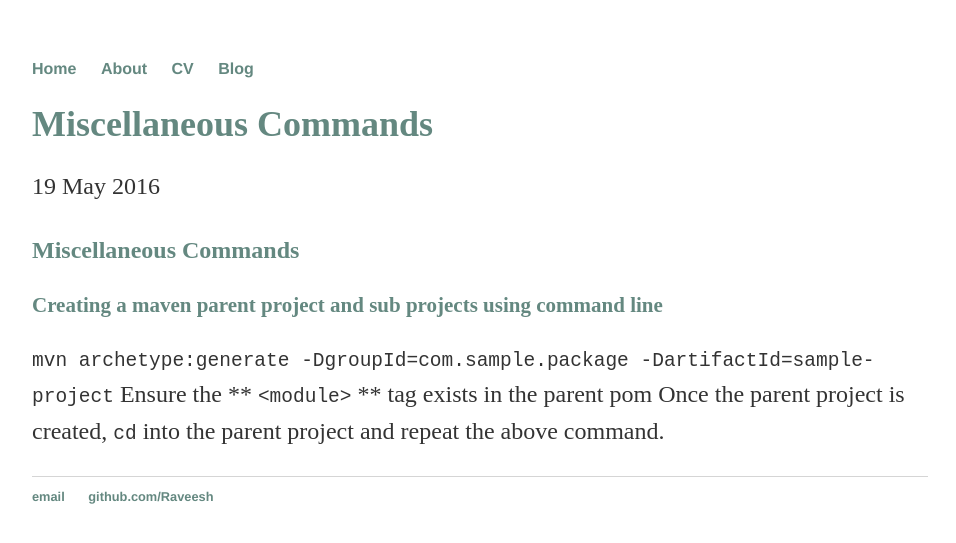
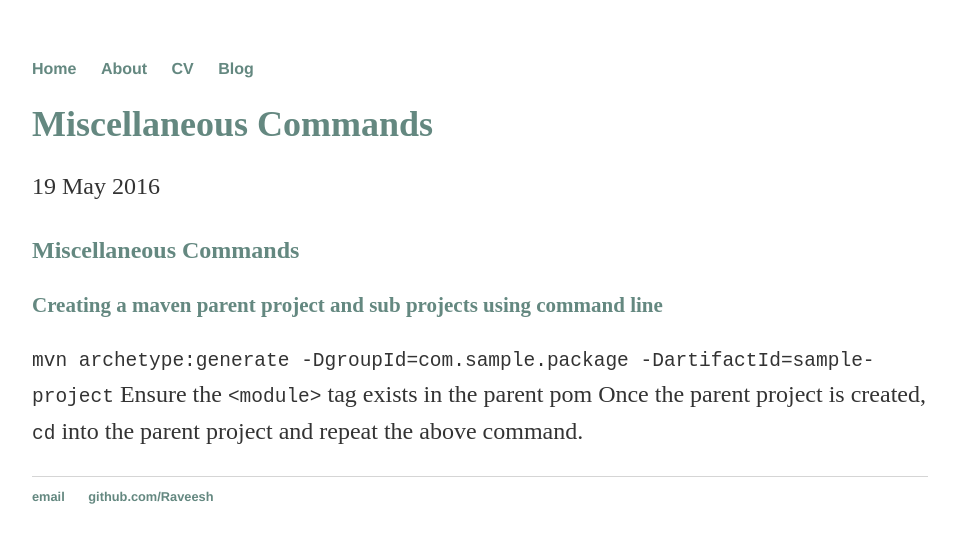
Before and after one commit to jainshailesh/Raveesh.github.io, a Jekyll site: the page built from _posts/2016-05-23-misc-commands-cheatsheet.md, in a window 1280 px wide. Shown: the top 543 px of the page, without its empty margins (160-1116 px from the left). Built offline with Jekyll 4.4.1, drawn with Linux system fonts in a browser that asks for light colours.

```diff
--- a/_posts/2016-05-23-misc-commands-cheatsheet.md
+++ b/_posts/2016-05-23-misc-commands-cheatsheet.md
@@ -9,5 +9,5 @@ date: 2016-05-19
 ### Creating a maven parent project and sub projects using command line
 
 `mvn archetype:generate -DgroupId=com.sample.package -DartifactId=sample-project`
-Ensure the ** `<module>` ** tag exists in the parent pom
+Ensure the  `<module>` tag exists in the parent pom
 Once the parent project is created, `cd` into the parent project and repeat the above command.
```
